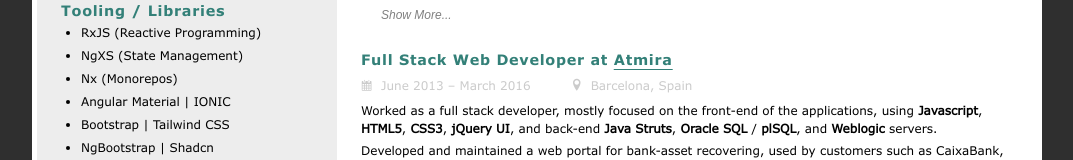
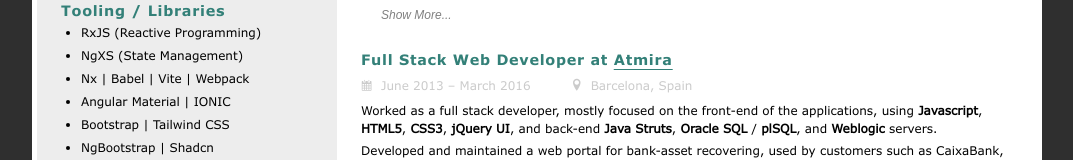
Before and after one commit to joelbarba/jb-resume, a plain HTML site: page index.html in a window 1280 px wide. Shown: the part 749-909 px from the top of the page, without its empty margins (103-1176 px from the left). Drawn offline with Linux system fonts and the light colour scheme.

Commit message:
Add Tooling Vite

```diff
--- a/index.html
+++ b/index.html
@@ -85,7 +85,7 @@
       <ul>
         <li>RxJS (Reactive Programming)</li>
         <li>NgXS (State Management)</li>
-        <li>Nx (Monorepos)</li>
+        <li>Nx | Babel | Vite | Webpack</li>
         <li>Angular Material | IONIC</li>
         <li>Bootstrap | Tailwind CSS</li>
         <li>NgBootstrap | Shadcn</li>
```
